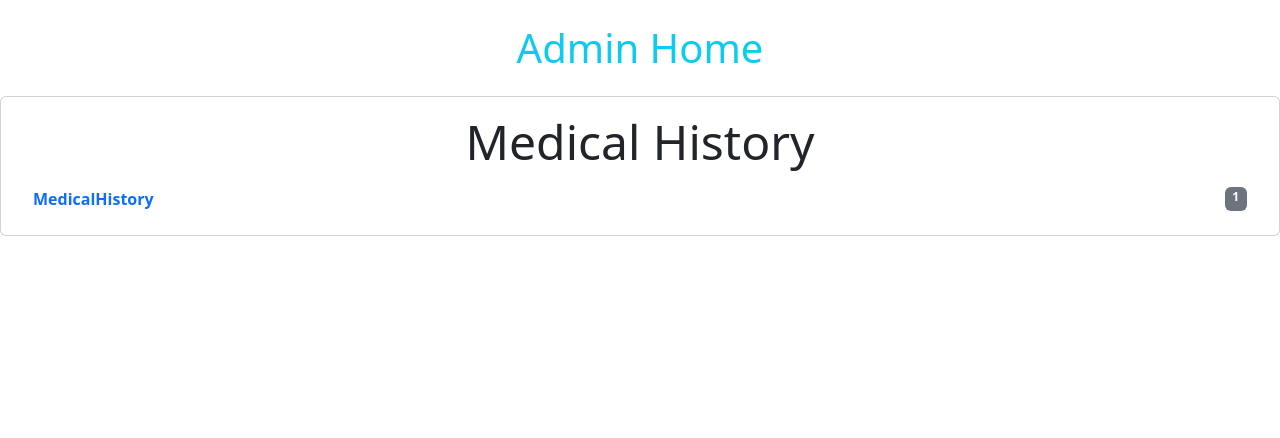
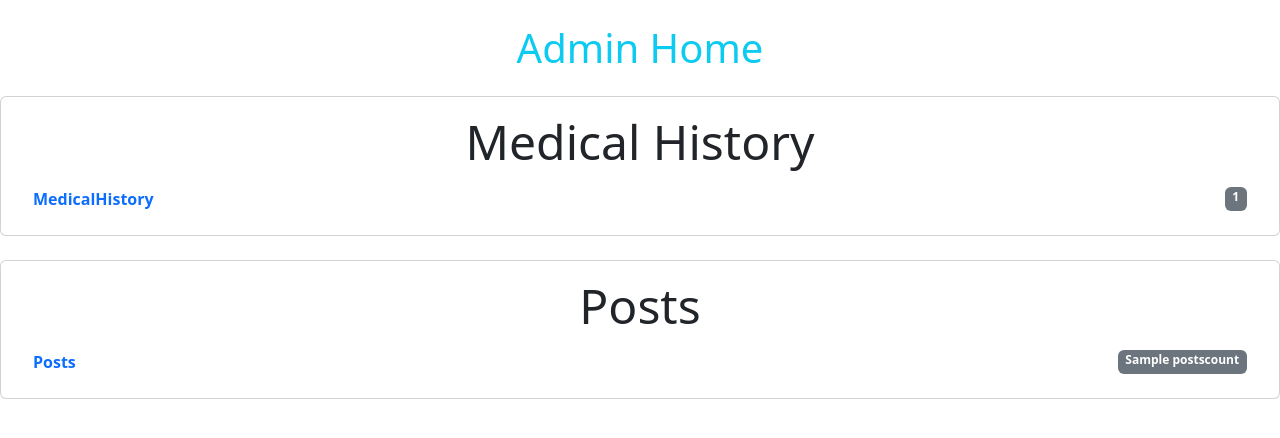
Before and after one commit to Isla-Nad/ITI-FinalBackend, a Django app: template custom_admin/templates/admin.html in a window 1280 px wide. Shown: the top 438 px of the page. Run offline with Django 5.2, Linux system fonts and the light colour scheme; the template is opened without the code that fills it: most values are stand-ins (such as "Sample title", 1, 10 or a date in 2020); some libraries are stand-ins or nearby versions.

Commit message:
Posts for the Admin panel

```diff
--- a/custom_admin/templates/admin.html
+++ b/custom_admin/templates/admin.html
@@ -25,6 +25,19 @@
               </div>
             </div>
           </div>
+          <div class="col-16">
+            <div class="card mb-4">
+              <div class="card-body">
+                <h2 class="card-title text-center display-5">Posts</h2>
+                <ul class="list-group list-group-flush">
+                  <li class="list-group-item d-flex justify-content-between">
+                    <a href="{% url 'postslist' %}" class="text-primary text-decoration-none"><span class="fw-bold">Posts</span></a>
+                    <span class="badge bg-secondary">{{postscount}}</span>
+                  </li>
+                </ul>
+              </div>
+            </div>
+          </div>
 
           <script src="{% static 'bootstrap/js/bootstrap.js'%}"></script>
     </body>
--- a/custom_admin/urls.py
+++ b/custom_admin/urls.py
@@ -1,6 +1,6 @@
 from django.urls import path
 from custom_admin.views import admin,ViewMedicalHistory,MedicalDetailView,MedicalUpdateView,MedicalCreateView,MedicalDeleteView
-
+from custom_admin.views import PostsListView,PostDetialView,PostCreateView,PostDeleteView
 
 urlpatterns = [
      path('admin_home/', admin, name='admin_home'),
@@ -9,4 +9,8 @@ urlpatterns = [
      path('allmedical/update/<int:pk>/', MedicalUpdateView.as_view(), name='medical_update'),
      path('medical/create/', MedicalCreateView.as_view(), name='medical_create'),
      path('medical/delete/<int:pk>/', MedicalDeleteView.as_view(), name='medical_delete'),
+     path('posts', PostsListView.as_view(), name='postslist'),
+     path('post/<int:pk>', PostDetialView.as_view(), name='postdetial'),
+     path('createpost', PostCreateView.as_view(), name='postcreate'),
+     path('deletepost/<int:pk>', PostDeleteView.as_view(), name='postdelete'),
 ]
--- a/posts/models.py
+++ b/posts/models.py
@@ -11,6 +11,12 @@ class Post(models.Model):
 
     def __str__(self):
         return self.title
+    def all_comments(self):
+        comments = Comment.objects.filter(post=self.id)
+        return comments
+    def all_likes(self):
+        likes = Like.objects.filter(post=self.id).count()
+        return likes
 
 class Comment(models.Model):
     user = models.ForeignKey(User, on_delete=models.CASCADE)
--- a/posts/urls.py
+++ b/posts/urls.py
@@ -2,6 +2,7 @@
 from django.urls import path, include
 from rest_framework.routers import DefaultRouter
 from posts.views import CommentViewSet,LikeViewSet,PostViewSet
+from posts.views import show_comment
 
 router = DefaultRouter()
 router.register(r'comments', CommentViewSet)
@@ -10,6 +11,7 @@ router.register(r'all', PostViewSet)
 
 urlpatterns = [
     path('', include(router.urls)),
+    path('test',show_comment,name='showcomment' ),
 ]
 
 # print(router.urls)
```
Also changed, not shown: custom_admin/views.py (+28 -2 lines), posts/views.py (+8 -1 lines).
